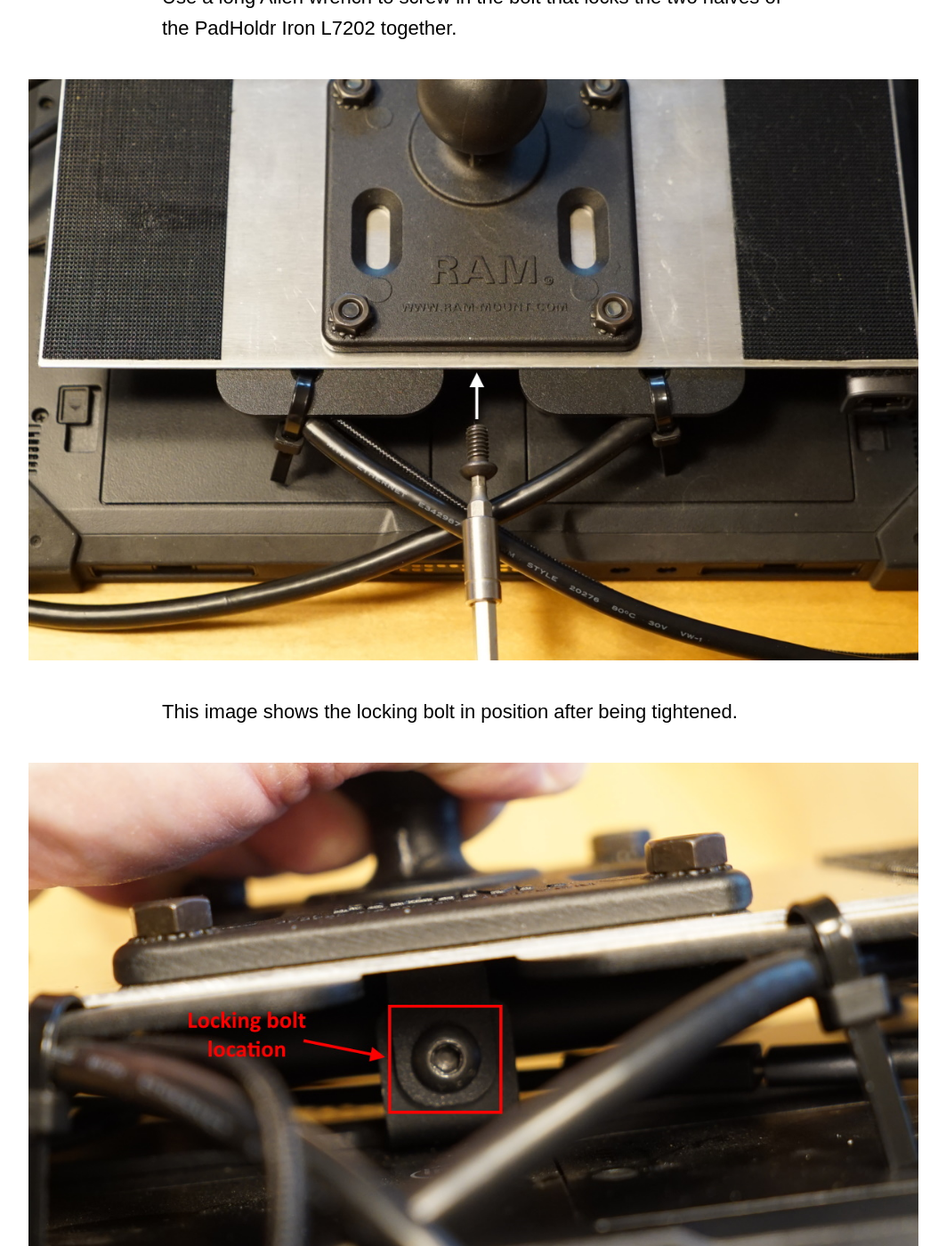
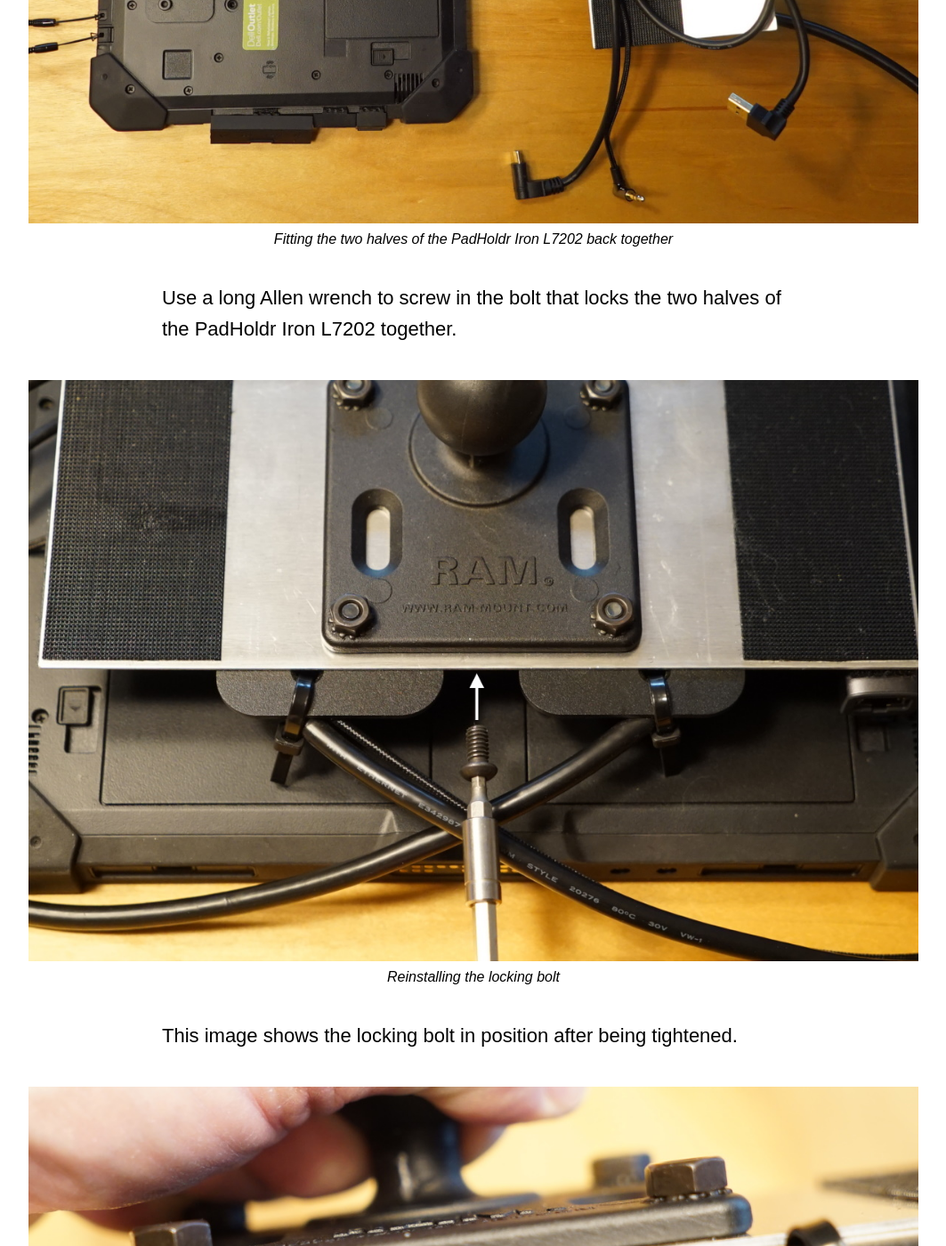
Before and after one commit to Zofware/www.simplesportscaster.com, a Jekyll site: the page built from docs/_projects/2020-11-14-rugged-tablet.md, in a window 1280 px wide and 1400 px high, scrolled down 22115 px. Shown: the whole window at 89% size, without its empty margins (108-1171 px from the left). Built offline with Jekyll 4.4.1, drawn with Linux system fonts in a browser that asks for light colours; nearby versions of some CDN libraries; some web fonts are replaced; comment, search, counter and statistics services are not loaded; some of the changed text lies outside the part shown.

Commit message:
Add image captions to rugged tablet project.

```diff
--- a/docs/_projects/2020-11-14-rugged-tablet.md
+++ b/docs/_projects/2020-11-14-rugged-tablet.md
@@ -18,9 +18,9 @@ After some discussion with the club, we decided to build around the [Dell Rugged
 
 The end result was a durable, one-piece unit that quickly attaches to the Hi-Pod and gets the club live and on-the-air with minimal fuss.
 
-![Completed Project 1](/assets/projects/rugged/completed-project-1.jpg)
+<!--more-->
 
-<!--more-->
+{% include image.html url="/assets/projects/rugged/completed-project-1.jpg" description="Completed rugged tablet project" %}
 
 Each system we built for Seattle United included the tablet, mount and video connections, an on-air light, and external batteries with a custom switchbox to toggle between them. You may choose to mix and match the system components differently depending on your needs so we've split the system design into several sections, some of which are optional.
 
@@ -132,7 +132,7 @@ Many Hi-Pods come with the Sony HDR-CX405 camcorder. One quirk of this camcorder
 
 If you choose to add the Dell [external batteries](#external-battery-parts) to your system, use the RAM 2461U VESA plate as a template to drill four holes through the KS257 aluminum plate as shown here:
 
-![Battery Plate Holes](/assets/projects/rugged/battery-plate-holes.jpg)
+{% include image.html url="/assets/projects/rugged/battery-plate-holes.jpg" description="Battery mounting plate holes" %}
 
 Use a metal file to smooth the sharp edges of the aluminum sheet and round the corners to make them safer to touch.
 
@@ -140,9 +140,9 @@ Sandwich the battery mounting plate between the PadHolder Iron L7202 and the RAM
 
 See the two images below for reference. Also note the location of the adhesive Velcro hook strips. Some of the Velcro is optional depending upon whether or not you plan to install the on-air light with Anker USB hub or the battery switchbox.
 
-![Battery Plate Ball Side](/assets/projects/rugged/battery-plate-ball-side.jpg)
+{% include image.html url="/assets/projects/rugged/battery-plate-ball-side.jpg" description="Battery mounting plate (ball side)" %}
 
-![Battery Plate Tablet Side](/assets/projects/rugged/battery-plate-tablet-side.jpg)
+{% include image.html url="/assets/projects/rugged/battery-plate-tablet-side.jpg" description="Battery mounting plate (tablet side)" %}
 
 ### Clamp Arm
 
@@ -152,31 +152,31 @@ You may want to apply some thread lock glue on the Manfrotto 2907 short stud whe
 
 If you chose to build the battery mounting plate then you will have already joined the RAM 2461U to the PadHoldr Iron L7202 with the battery plate sandwiched in between.
 
-![Clamp Arm](/assets/projects/rugged/clamp-arm.jpg)
+{% include image.html url="/assets/projects/rugged/clamp-arm.jpg" description="Assmbled clamp arm" %}
 
 If you haven't already done so, unscrew and separate the two halves of the PadHoldr Iron L7202. Place a strip of Velcro hooks on the inside of the half of the L7202 that is bolted to the RAM 2461U VESA plate. This Velcro strip will hold the Elgato HD60 S+ video capture device. This image shows where to place the Velcro.
 
-![Velcro hooks for Elgato HD60 S+](/assets/projects/rugged/video-capture-velcro-hooks.jpg)
+{% include image.html url="/assets/projects/rugged/video-capture-velcro-hooks.jpg" description="Velcro hooks for Elgato HD60 S+" %}
 
 ### Tablet Mount
 
 If you haven't already done so, unscrew and separate the two halves of the PadHoldr Iron L7202. Attach the tablet bracket of the L7202 to the back of the Dell tablet using the included screws.
 
-![Tablet Bracket](/assets/projects/rugged/tablet-bracket.jpg)
+{% include image.html url="/assets/projects/rugged/tablet-bracket.jpg" description="PadHoldr Iron L7202 tablet bracket installed" %}
 
 ### Video Capture and On-Air Light
 
 Attach a length of Velcro strip (loop side) to the back of the Elgato HD60 S+ video capture device. Then press it onto the Velcro hooks that you already attached to the inside of the PadHoldr Iron L7202 as shown below.
 
-![Velcro loops for Elgato HD60 S+](/assets/projects/rugged/video-capture-velcro-loops.jpg)
+{% include image.html url="/assets/projects/rugged/video-capture-velcro-loops.jpg" description="Velcro loops for Elgato HD60 S+" %}
 
 If you are building the on-air light option, plug the blink(1) LED light into one end of the USB gooseneck and the right angle USB adapter into the other end as shown below.
 
-![On-air light and gooseneck](/assets/projects/rugged/on-air-light-gooseneck.jpg)
+{% include image.html url="/assets/projects/rugged/on-air-light-gooseneck.jpg" description="On-air light and gooseneck" %}
 
 Attach a thin strip of Velcro loops on the back of the Anker USB hub. Plug the open end of the right angle adapter into the USB hub. Finally, attach the USB hub to the KS257 aluminum sheet by pressing the Velcro together as shown below.
 
-![Velcro for USB hub and on-air light](/assets/projects/rugged/on-air-light-velcro.jpg)
+{% include image.html url="/assets/projects/rugged/on-air-light-velcro.jpg" description="Velcro for USB hub and on-air light" %}
 
 ### Video and USB Cabling
 
@@ -186,29 +186,29 @@ Next, add the two USB extension cables from UsbFireWire.com. Plug the USB-C end
 
 Note: The image below includes a stereo microphone cable. This was necessary in the case of the Seattle United build because the Sony HDR-CX405 Hi-Pod cameras don't send audio via HDMI. This was solved by mounting a small lapel microphone next to the camera and running a long microphone lead down to the bottom of the Hi-Pod pole. That lead was then plugged into a 3 foot audio extension cable, one end of which is pictured below and is plugged into the microphone input on the Dell Rugged Extreme Tablet. Most cameras send both audio and video via HDMI so the extra microphone isn't usually necessary.
 
-![Video and USB cabling](/assets/projects/rugged/video-and-usb-cabling.jpg)
+{% include image.html url="/assets/projects/rugged/video-and-usb-cabling.jpg" description="Video and USB cabling" %}
 
 To make things easier for your film crew, it's nice to label the video cables. Note: If you added an external microphone for your Sony HDR-CX405 Hi-Pod camera then it's nice to label that too.
 
-![Cable labels](/assets/projects/rugged/cable-labels.jpg)
+{% include image.html url="/assets/projects/rugged/cable-labels.jpg" description="Cable labels" %}
 
 ### Attach Tablet to Mount
 
 With all the video and data connections in place, you can now join the two halves of the PadHoldr Iron L7202 back together again. Lay the tablet face down and slide the slots on the other half of the L7202 onto the hooks on the tablet bracket as shown below.
 
-![Attach tablet to mount step 1](/assets/projects/rugged/attach-tablet-to-mount-1.jpg)
+{% include image.html url="/assets/projects/rugged/attach-tablet-to-mount-1.jpg" description="Fitting the two halves of the PadHoldr Iron L7202 back together" %}
 
 Use a long Allen wrench to screw in the bolt that locks the two halves of the PadHoldr Iron L7202 together.
 
-![Attach tablet to mount step 2](/assets/projects/rugged/attach-tablet-to-mount-2.jpg)
+{% include image.html url="/assets/projects/rugged/attach-tablet-to-mount-2.jpg" description="Reinstalling the locking bolt" %}
 
 This image shows the locking bolt in position after being tightened.
 
-![Attach tablet to mount step 3](/assets/projects/rugged/attach-tablet-to-mount-3.jpg)
+{% include image.html url="/assets/projects/rugged/attach-tablet-to-mount-3.jpg" description="Close-up of locking bolt after tightening" %}
 
 Open the data port door on the side of the tablet and plug in the USB cables and, if used, the microphone cable as shown below.
 
-![Plug in cables](/assets/projects/rugged/plug-in-usb-and-mic-cables.jpg)
+{% include image.html url="/assets/projects/rugged/plug-in-usb-and-mic-cables.jpg" description="Plugging the cables into the side of the tablet" %}
 
 ### Attach Batteries
 
@@ -216,17 +216,17 @@ If you chose to use the external Dell batteries then you can attach them now. St
 
 Attach a strip of Velcro loops over the regulatory label of the first battery. Then flip it over and orient it so that the power plug is facing down and the power cable is directed toward the center of the tablet. Press it onto the Velcro hooks on the left side of the KS257 aluminum sheet as shown below.
 
-![Attach battery #1](/assets/projects/rugged/velcro-battery-1.jpg)
+{% include image.html url="/assets/projects/rugged/velcro-battery-1.jpg" description="Attaching battery #1" %}
 
 Attach a strip of Velcro loops over the Dell logo on the second battery. Note that the Velcro for battery #2 goes on the opposite side that you used for battery #1. The reason is so the power output for battery #2 will also be on the bottom and directed toward the center of the tablet. Press the second battery onto the Velcro hooks on the right side of the KS257 aluminum sheet as shown below.
 
-![Attach battery #2](/assets/projects/rugged/velcro-battery-2.jpg)
+{% include image.html url="/assets/projects/rugged/velcro-battery-2.jpg" description="Attaching battery #2" %}
 
 If you don't plan to buld the battery switchbox, then you can route the battery power cables from the batteries to near the power plug on the tablet. Without the switchbox, you'll switch batteries by swapping plugs.
 
 If you put the clamp arm back on at this point then the back of the tablet will look like this. (Note, when this photo was taken the on-air light wasn't installed.)
 
-![Back view of tablet with batteries installed](/assets/projects/rugged/back-view-batteries-installed.jpg)
+{% include image.html url="/assets/projects/rugged/back-view-batteries-installed.jpg" description="Back view of tablet with batteries installed (on-air light not installed in this photo)" %}
 
 ### Battery Switchbox
 
@@ -234,43 +234,43 @@ The battery switchbox makes it easy to toggle between the two external Dell batt
 
 Start with the 1591MSBK plastic box and cut holes in the lid so you can mount the switch as far to one end of the box as possible. We used black nylon nuts and bolts to secure the switch to the lid.
 
-![Switch mounted on switchbox lid](/assets/projects/rugged/switchbox-lid.jpg)
+{% include image.html url="/assets/projects/rugged/switchbox-lid.jpg" description="Switch mounted on switchbox lid" %}
 
 Next, grab two of the Njuone Dell-compatible power cables and cut the male end off and strip the three wires inside the cable. Like this:
 
-![Female battery cable](/assets/projects/rugged/female-battery-cable.jpg)
+{% include image.html url="/assets/projects/rugged/female-battery-cable.jpg" description="Female battery cable" %}
 
 Cut the female end off two more Dell power cables and strip those wires too.
 
-![Male battery cable](/assets/projects/rugged/male-battery-cable.jpg)
+{% include image.html url="/assets/projects/rugged/male-battery-cable.jpg" description="Male battery cable" %}
 
 Drill 2 holes on each side of the 1591MSBK plastic box to allow you to insert the stripped ends of the power cables. Then solder the wires to the switch leads as shown below.
 
-![Switchbox wiring](/assets/projects/rugged/switchbox-wiring.jpg)
+{% include image.html url="/assets/projects/rugged/switchbox-wiring.jpg" description="Switchbox wiring" %}
 
 Here are a couple views of the switchbox with the wiring complete and the cover open.
 
-![Switchbox internals 1](/assets/projects/rugged/switchbox-internals-1.jpg)
+{% include image.html url="/assets/projects/rugged/switchbox-internals-1.jpg" description="Close-up of switch wiring" %}
 
-![Switchbox internals 2](/assets/projects/rugged/switchbox-internals-2.jpg)
+{% include image.html url="/assets/projects/rugged/switchbox-internals-2.jpg" description="Closing the switchbox lid" %}
 
 If you have a label printer, you can print these labels for the outside of the box.
 
-![Switchbox labels](/assets/projects/rugged/switchbox-labels.png)
+{% include image.html url="/assets/projects/rugged/switchbox-labels.png" description="Switchbox labels" %}
 
 Cut a piece of Velcro loops to put on the outside of the box lid above the switch. Here is a view showing where to put the Velcro on the lid. It also shows the label for the switch.
 
-![Switchbox exterior 1](/assets/projects/rugged/switchbox-exterior-1.jpg)
+{% include image.html url="/assets/projects/rugged/switchbox-exterior-1.jpg" description="Switchbox exterior (front)" %}
 
 The following two views show where to place the labels on the sides of the box.
 
-![Switchbox exterior 2](/assets/projects/rugged/switchbox-exterior-2.jpg)
+{% include image.html url="/assets/projects/rugged/switchbox-exterior-2.jpg" description="Switchbox exterior (right side)" %}
 
-![Switchbox exterior 3](/assets/projects/rugged/switchbox-exterior-3.jpg)
+{% include image.html url="/assets/projects/rugged/switchbox-exterior-3.jpg" description="Switchbox exterior (left side)" %}
 
 Slide the switchbox between the tablet and the battery mounting plate near the tablet's power jack as shown below. Press the Velcro together to hold it in place.
 
-![Switchbox installed](/assets/projects/rugged/switchbox-installed.jpg)
+{% include image.html url="/assets/projects/rugged/switchbox-installed.jpg" description="Switchbox installed" %}
 
 The rightmost three labels on the label strip above are for the batteries. In the image above you can see the label for battery #1. Put the label for battery #2 on the other battery.
 
@@ -281,13 +281,13 @@ When you want to charge both external batteries and the tablet's internal batter
 
 Here are a few views of the completed tablet project.
 
-![Completed project 5](/assets/projects/rugged/completed-project-5.jpg)
+{% include image.html url="/assets/projects/rugged/completed-project-5.jpg" description="Completed rugged tablet in operation" %}
 
-![Completed project 3](/assets/projects/rugged/completed-project-3.jpg)
+{% include image.html url="/assets/projects/rugged/completed-project-3.jpg" description="Close-up of completed rugged tablet in operation" %}
 
-![Completed project 2](/assets/projects/rugged/completed-project-2.jpg)
+{% include image.html url="/assets/projects/rugged/completed-project-2.jpg" description="Back view of completed rugged tablet clamped onto Hi-Pod pole" %}
 
-<!--![Completed project 4](/assets/projects/rugged/completed-project-4.jpg)-->
+<!--{% include image.html url="/assets/projects/rugged/completed-project-4.jpg" description="Completed project 4" %}-->
 
 These tablets have been great for Seattle United, especially during 2020 when games have been extremely limited due to COVID restrictions. Having video of intra-team scrimmages has been crucial for athletes in the club hoping to play in college. Since spectators haven't been allowed at most of these scrimmages, parents have enjoyed being able to watch the live streams broadcast from the club tablets.
 
```
Also changed, not shown: other parts of docs/_projects/2020-11-14-rugged-tablet.md (+2 -2 lines), docs/_posts/2020-12-01-equipment-options.md (line endings or trailing spaces).
